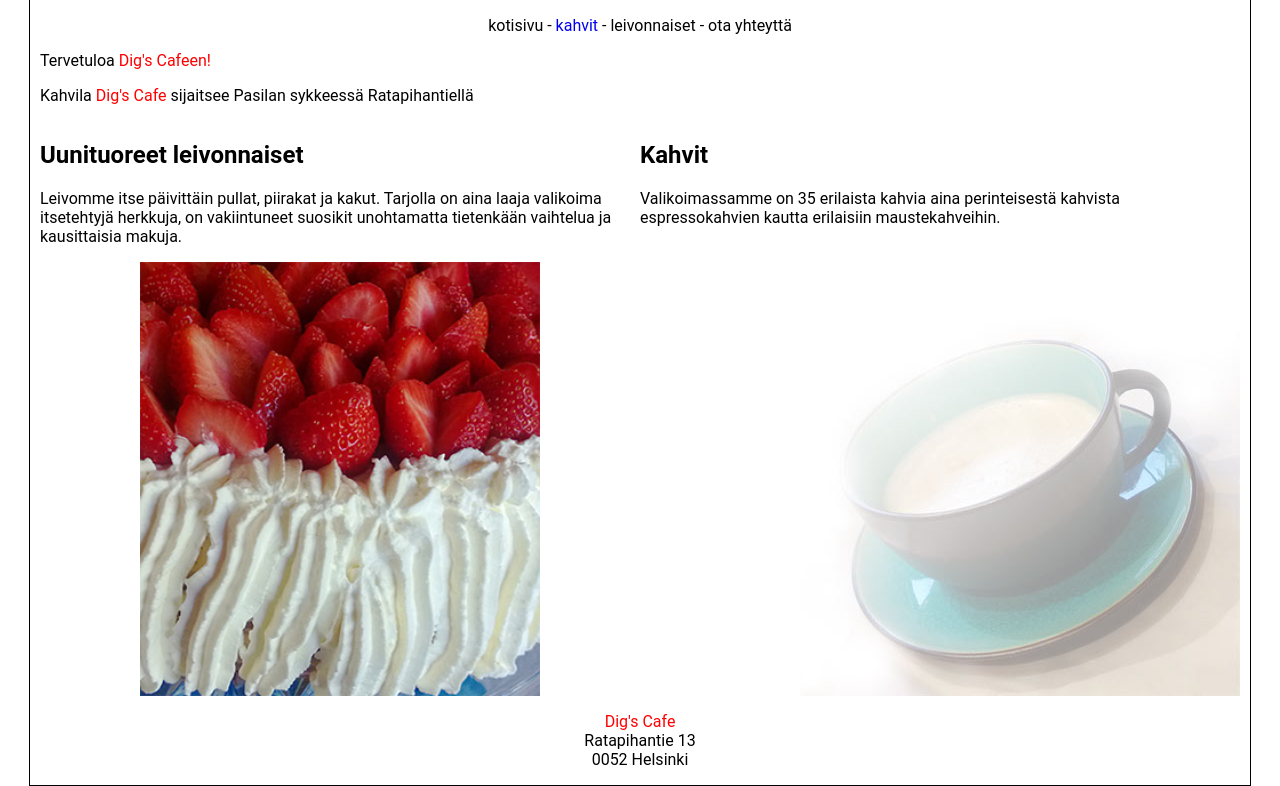
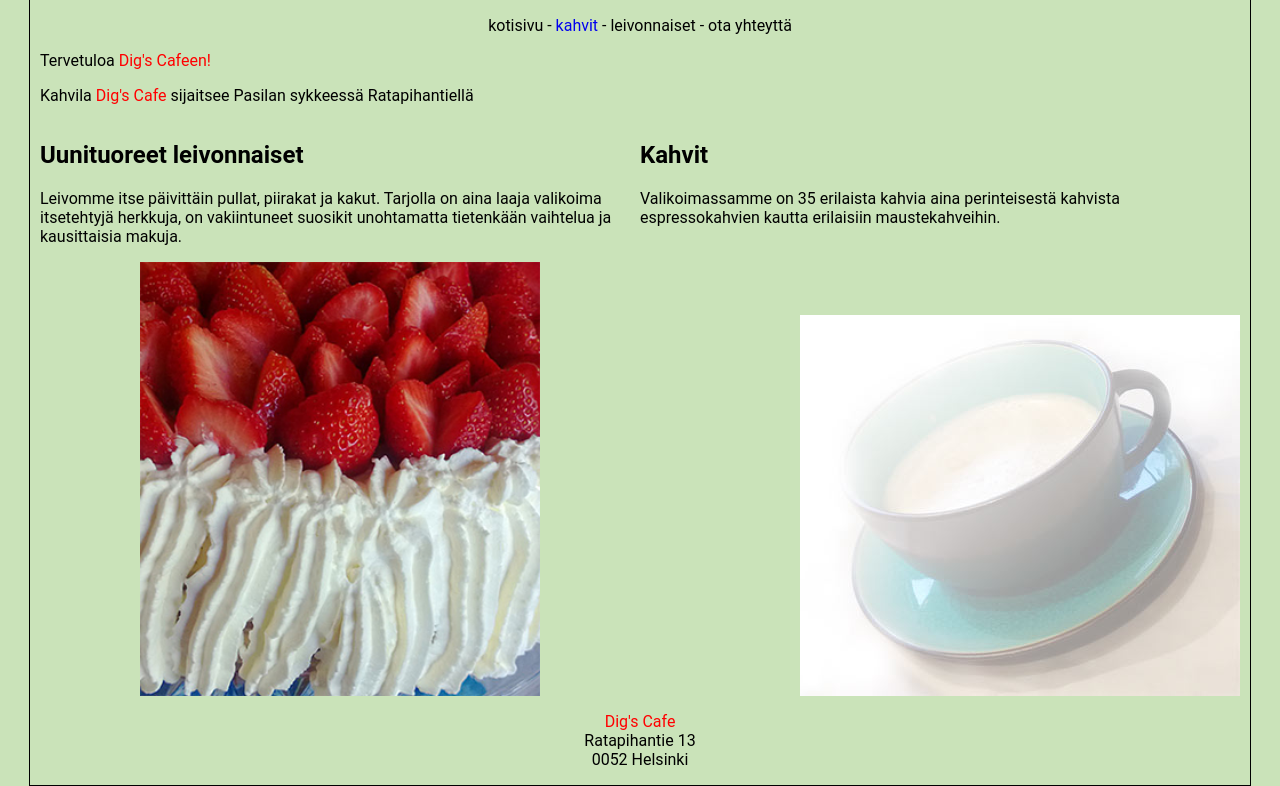
Before and after one commit to Ulpovaara/DigsCafe-k2025, a plain HTML site: page index.html in a window 1280 px wide. Shown: the part 134-920 px from the top of the page. Drawn offline with Linux system fonts and the light colour scheme.

Commit message:
Add files via upload

```diff
--- a/tyyli.css
+++ b/tyyli.css
@@ -36,7 +36,7 @@ body {
   }
 
   body {
-
+    background-color: rgb(202, 227, 185);
     color: black;
     font-family: Roboto, sans-serif;
 }
```
